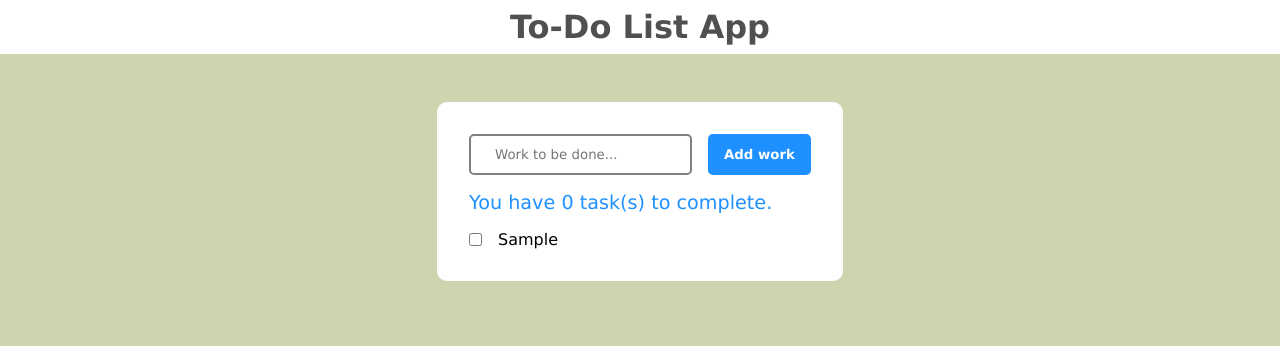
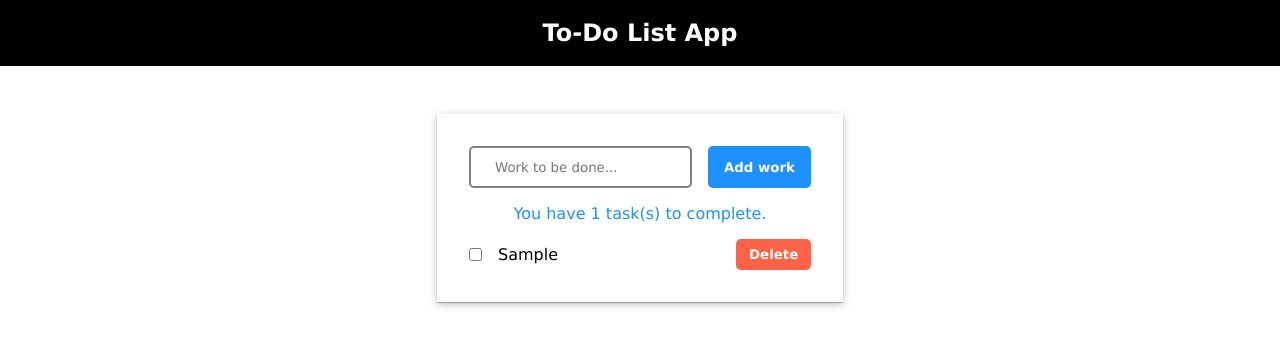
Before and after one commit to Rohit3124/todo, a plain HTML site: page index.html in a window 1280 px wide. Both pictures are taken after typing "Sample" into the empty fields and a click on the button "Add work". Drawn offline with Linux system fonts and the light colour scheme.

Commit message:
working fine

```diff
--- a/index.css
+++ b/index.css
@@ -4,25 +4,24 @@
     padding: 0;
     font-family: Verdana, Geneva, Tahoma, sans-serif;
 }
-h1{
-    margin: 1vh auto;
+nav{
+    padding: 1.2rem;
+    color:rgb(255, 255, 255);
+    background-color: #000000;
+}
+nav>h1{
     text-align: center;
-    color:rgb(82, 79, 79);
 }
 main{
     width: 100%;
-    height: 99vh;
     display: flex;
     justify-content: center;
-    background-color:  #ccd5ae;
     align-items: start;
 }
 .container{
     display: flex;
     flex-direction: column;
-    background-color: #ffff;
-    border-radius: 10px;
-    padding: 2rem;
+    box-shadow: rgba(0, 0, 0, 0.25) 0px 0.0625em 0.0625em, rgba(0, 0, 0, 0.25) 0px 0.125em 0.5em, rgba(255, 255, 255, 0.1) 0px 0px 0px 1px inset;    padding: 2rem;
     gap:1rem;
     margin-top: 3rem;
 }
@@ -38,6 +37,9 @@ main{
     padding: 0.7rem 1.5rem;
     border: 2px solid gray;
 }
+#work:focus-visible{
+    outline-color: dodgerblue;
+}
 #add{
     padding-inline: 1rem;
     background-color: dodgerblue;
@@ -46,16 +48,24 @@ main{
     border: none;
     border-radius: 5px;
     text-wrap: nowrap;
+    cursor: pointer;
+}
+#add:focus-visible{
+    outline-color: dodgerblue;
 }
 #taskNum{
     color: dodgerblue;
-    font-size: 1.2rem;
+    text-align: center;
+    font-size: medium;
+
 }
 #list{
     display: flex;
     flex-direction: column;
     gap: 1rem;
     align-items: center;
+    overflow-y: auto;
+    max-height: 40vh;
 }
 .aboutTask{
     width: 100%;
@@ -75,4 +85,25 @@ main{
    border:none;
    outline: none;
    border-radius: 5px;
+   cursor: pointer;
 }
+/* Set the width and height of the scrollbar */
+::-webkit-scrollbar {
+    width: 5px;
+    height: 8px;
+}
+
+/* Track */
+::-webkit-scrollbar-track {
+    background: #f1f1f1;
+}
+
+/* Handle */
+::-webkit-scrollbar-thumb {
+    background: #888;
+    border-radius: 5px; /* Round the scrollbar handle */
+}
+
+::-webkit-scrollbar-thumb:hover {
+    background: #b7b7b7;
+}
--- a/index.html
+++ b/index.html
@@ -7,7 +7,9 @@
     <link rel="stylesheet" href="index.css">
 </head>
 <body>
-    <h1>To-Do List App</h1>
+    <nav>
+        <h1>To-Do List App</h1>
+    </nav>
     <main>
         <div class="container">
             <div id="workToDo">
@@ -16,6 +18,7 @@
             </div>
             <p id="taskNum">You have <span id="cnt">0</span> task(s) to complete.</p>
             <div id="list"></div>
+
         </div>
     </main>
     <script src="index.js"></script>
--- a/index.js
+++ b/index.js
@@ -1,33 +1,61 @@
 const work = document.querySelector("#work");
 const add = document.querySelector("#add");
-const taskNum = document.querySelectorAll("#taskNum");
+const taskNum = document.querySelector("#taskNum");
 const list = document.querySelector("#list");
 const checkboxes=document.querySelectorAll('.check');
-let id=1;
+const cnt = document.querySelector("#cnt");
+
+let id=0;
 
 add.addEventListener("click", handleAdd);
 
 function handleAdd(){
-    if(work.value!="") createList(work.value)
-    work.value=""
+    if(work.value!="") {
+        id++;
+        createList(work.value)
+    }
+    work.value="";
 }
-
 function createList(value){
     let aboutTask = document.createElement("div");
     aboutTask.id=`task${id}`;
     aboutTask.className = "aboutTask";
-    aboutTask.innerHTML=`<div class="taskContainer"><input class="check" type='checkbox'/><p class="text">${value}</p></div>`
+    aboutTask.innerHTML=`<div class="taskContainer"><input class="check" type='checkbox'/><p class="text">${value}</p></div> <button class = "delete">Delete</button>`
     list.append(aboutTask);
+
+    taskCount(id);
+
     const checkbox=aboutTask.querySelector('.check')
     checkbox.addEventListener('change',(event)=>{
         if(checkbox.checked) checkText(event.target, false)
         else checkText(event.target, true)
-        })
-    id++;
+    })
+
+    const del = aboutTask.querySelector(".delete");
+    del.addEventListener("click",()=>{
+        deleteTask(aboutTask) ;
+    })
 }
 function checkText(currentCheckbox, is_checked){
     const currentAboutTask= currentCheckbox.closest('.aboutTask');
-    console.log(currentAboutTask)
     currentText=currentAboutTask.querySelector('.text');
     currentText.style.textDecoration = (is_checked) ? "none":"line-through";
+    if(is_checked) {
+        id++;
+        taskCount(id);
+    }
+    else{
+        id--;
+        taskCount(id)
+    }
 }
+function deleteTask(aboutTask,){
+    let x = aboutTask.querySelector(".check");
+    aboutTask.remove();
+    if(x.checked) id++;
+    id--;
+    taskCount(id);
+}
+function taskCount(id){
+    cnt.innerText = id;
+}
```
